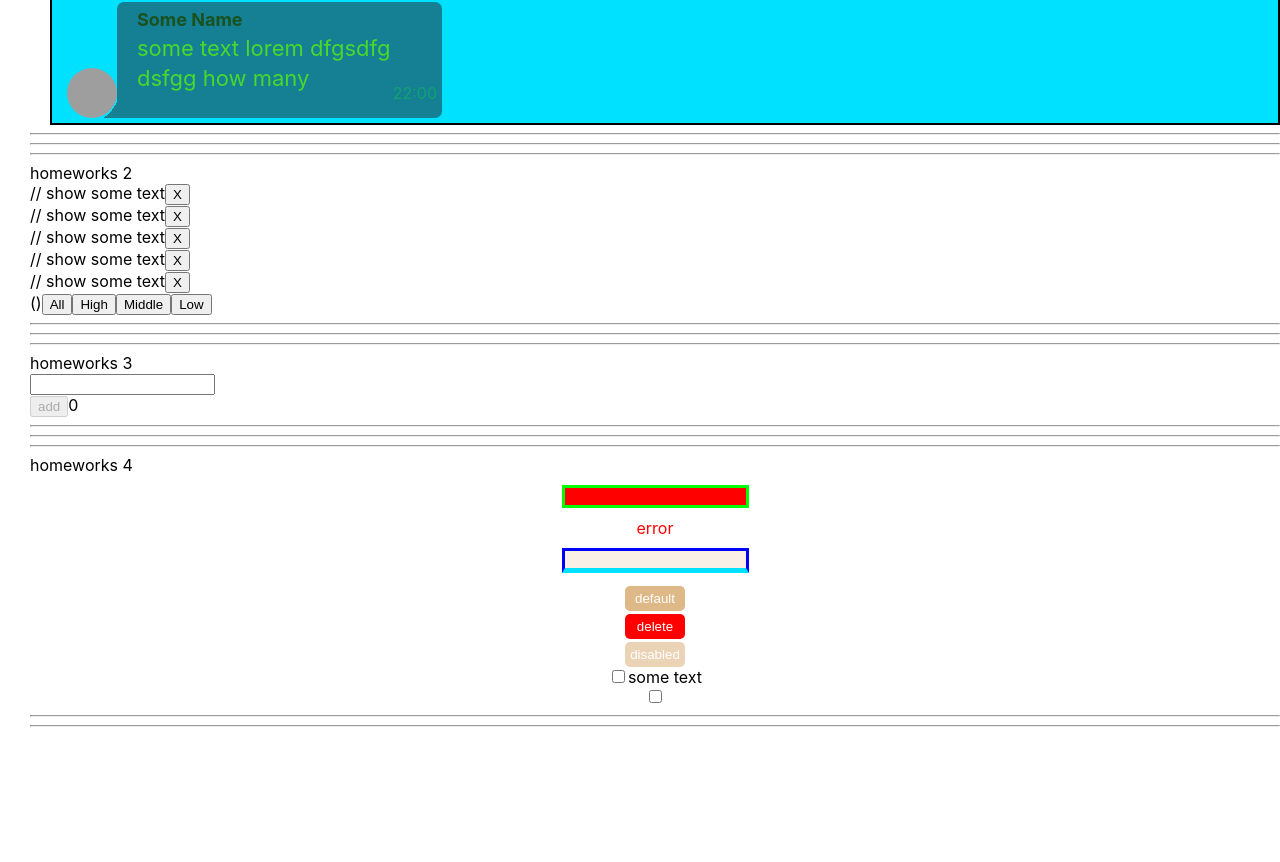
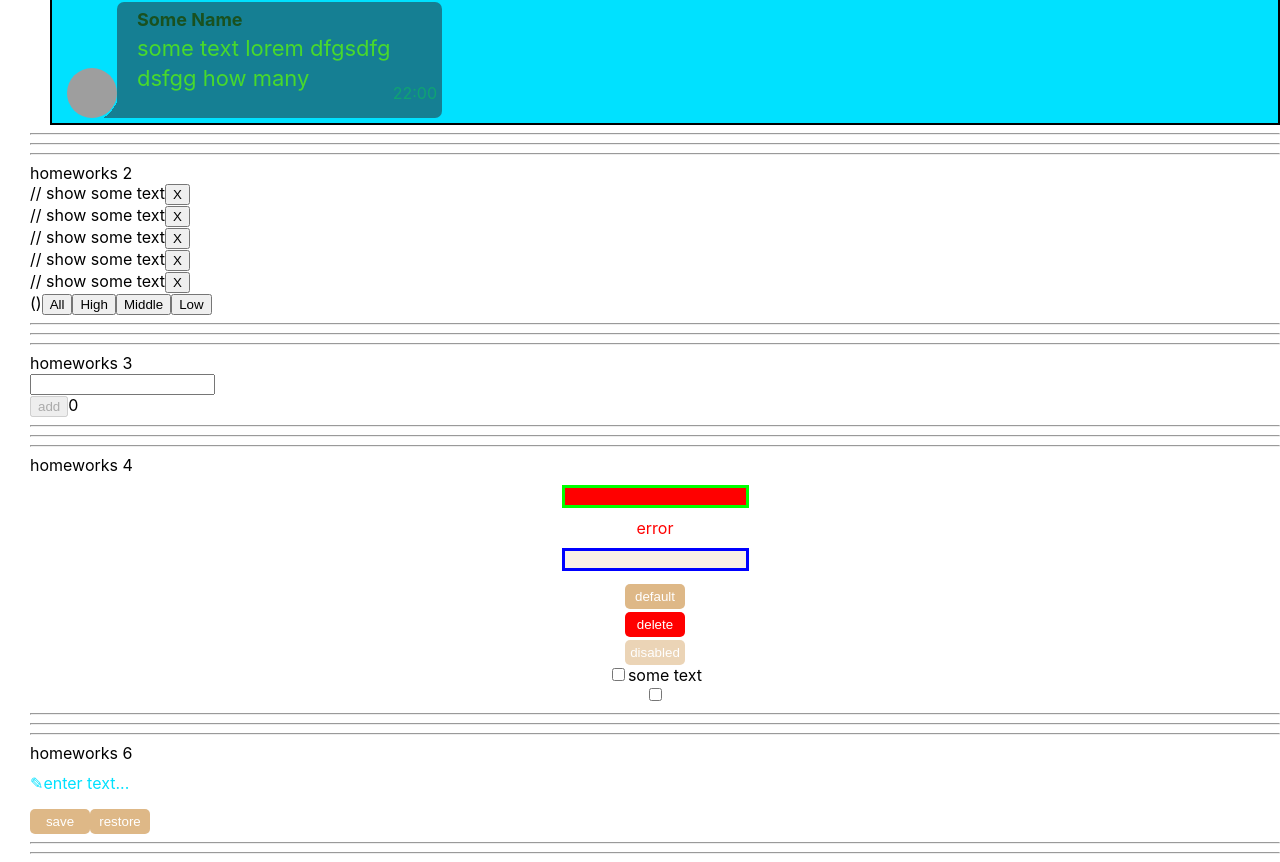
Before and after one commit to AleksanderZabrodski09/homeworks-by-ignat, a React (Create React App) app: page /#/pre-junior in a window 1280 px wide. Shown: the part 155-1017 px from the top of the page. Before the commit the page ends 890 px from the top, so only its background shows below. Built offline with nearby package versions, Linux system fonts and the light colour scheme; grey boxes are pictures that could not be loaded.

Commit message:
crete: add solving HW6 task(SuperEditableSpan.tsx)

```diff
--- a/src/p1-main/m1-ui/u1-app/App.tsx
+++ b/src/p1-main/m1-ui/u1-app/App.tsx
@@ -3,8 +3,9 @@
 import HW1 from '../../../p2-homeworks/h1/HW1'
 import HW2 from '../../../p2-homeworks/h2/HW2';
 import HW3 from '../../../p2-homeworks/h3/HW3';
-import HW4 from '../../../p2-homeworks/h4/HW4';
+// import HW4 from '../../../p2-homeworks/h4/common/c1-SuperInputText/HW4';
 import HW5 from '../../../p2-homeworks/h5-rrd-v6/HW5';
+import HW6 from '../../../p2-homeworks/h6/HW6';
 
 function App() {
   return (
@@ -16,6 +17,7 @@
       {/*<HW4/>*/}
       <HW5/>
 
+
     </div>
   )
 }
--- a/src/p2-homeworks/h5-rrd-v6/pages/PreJunior.tsx
+++ b/src/p2-homeworks/h5-rrd-v6/pages/PreJunior.tsx
@@ -2,7 +2,10 @@
 import HW1 from '../../h1/HW1'
 import HW2 from '../../h2/HW2'
 import HW3 from '../../h3/HW3'
-import HW4 from '../../h4/HW4'
+import HW4 from '../../h4/HW4';
+import HW6 from '../../h6/HW6';
+
+// import HW4 from '../../h4/common/c1-SuperInputText/HW4'
 
 function PreJunior() {
   return (
@@ -11,7 +14,7 @@
       <HW2/>
       <HW3/>
       <HW4/>
-            {/*<HW6/>*/}
+      <HW6/>
 
     </div>
   )
--- a/src/p2-homeworks/h5/pages/PreJunior.tsx
+++ b/src/p2-homeworks/h5/pages/PreJunior.tsx
@@ -2,7 +2,9 @@
 import HW1 from '../../h1/HW1'
 import HW2 from '../../h2/HW2'
 import HW3 from '../../h3/HW3'
-import HW4 from '../../h4/HW4'
+import HW4 from '../../h4/HW4';
+
+// import HW4 from '../../h4/common/c1-SuperInputText/HW4'
 
 function PreJunior() {
   return (
--- a/src/p2-homeworks/h6/HW6.tsx
+++ b/src/p2-homeworks/h6/HW6.tsx
@@ -1,4 +1,4 @@
-import React, {useState} from 'react'
+import React, {useEffect, useState} from 'react'
 import SuperEditableSpan from './common/c4-SuperEditableSpan/SuperEditableSpan'
 import SuperButton from '../h4/common/c2-SuperButton/SuperButton'
 import {restoreState, saveState} from './localStorage/localStorage'
@@ -6,11 +6,12 @@
 function HW6() {
   const [value, setValue] = useState<string>('')
 
+
   const save = () => {
     saveState<string>('editable-span-value', value)
   }
   const restore = () => {
-        // setValue()
+    setValue(restoreState<string>('editable-span-value', value))
   }
 
   return (
--- /dev/null
+++ b/src/p2-homeworks/h6/common/c4-SuperEditableSpan/SuperEditableSpan.module.css
@@ -0,0 +1,9 @@
+.span {
+    display: inline-block;
+    height: 33px;
+    padding-top: 10px;
+
+    color: #00e1ff;
+    cursor: pointer;
+
+}
--- a/src/p2-homeworks/h6/common/c4-SuperEditableSpan/SuperEditableSpan.tsx
+++ b/src/p2-homeworks/h6/common/c4-SuperEditableSpan/SuperEditableSpan.tsx
@@ -1,5 +1,7 @@
 import React, {DetailedHTMLProps, InputHTMLAttributes, HTMLAttributes, useState} from 'react'
 import SuperInputText from '../../../h4/common/c1-SuperInputText/SuperInputText'
+import s from './SuperEditableSpan.module.css'
+
 
 // тип пропсов обычного инпута
 type DefaultInputPropsType = DetailedHTMLProps<InputHTMLAttributes<HTMLInputElement>, HTMLInputElement>
@@ -31,22 +33,26 @@
   const {children, onDoubleClick, className, ...restSpanProps} = spanProps || {}
 
   const onEnterCallback = () => {
-        // setEditMode() // выключить editMode при нажатии Enter
 
     onEnter && onEnter()
+    // выключить editMode при нажатии Enter
+    setEditMode(false)
+
   }
   const onBlurCallback = (e: React.FocusEvent<HTMLInputElement>) => {
-        // setEditMode() // выключить editMode при нажатии за пределами инпута
+    onBlur && onBlur(e)
+    // 4выключить editMode при нажатии за пределами инпута
+    setEditMode(false)
 
-        onBlur && onBlur(e)
   }
   const onDoubleClickCallBack = (e: React.MouseEvent<HTMLSpanElement, MouseEvent>) => {
-        // setEditMode() // включить editMode при двойном клике
+    onDoubleClick && onDoubleClick(e)
+    // включить editMode при двойном клике
+    setEditMode(true)
 
-        onDoubleClick && onDoubleClick(e)
   }
 
-    const spanClassName = `${'сделать красивый стиль для спана'} ${className}`
+  const spanClassName = `${s.span} ${className}`
 
   return (
     <>
@@ -67,7 +73,7 @@
             {...restSpanProps}
           >
                         {/*если нет захардкодженного текста для спана, то значение инпута*/}
-                        {children || restProps.value}
+            &#9998;{children || restProps.value}
                     </span>
         )
       }
```
Also changed, not shown: src/p2-homeworks/h4/HW4.tsx (+6 -3 lines), src/p2-homeworks/h6/localStorage/localStorage.ts (+8 -0 lines). Lines whose indentation alone changed are shown as unchanged.
